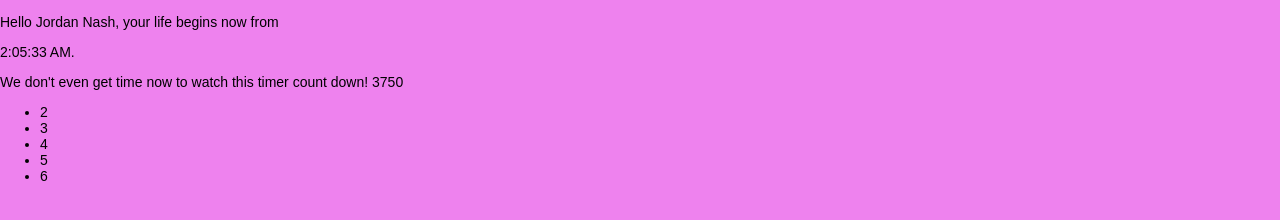
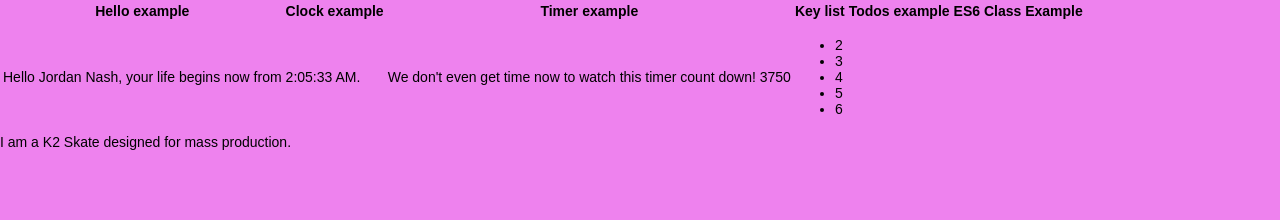
Before and after one commit to LayersOfAbstraction/Abstracted_react_snippets, a website: page index.html in a window 1280 px wide. Drawn offline with nearby package versions, Linux system fonts and the light colour scheme.

Commit message:
Update index.html

```diff
--- a/index.html
+++ b/index.html
@@ -5,15 +5,34 @@
     <title>React sample snippets</title>
   </head>
   <body>
-    <p>
+
     <!--Output-->
-    <div id="hello-example"></div>
-    <div id="clock-example"></div>
-    <div id="timer-example"></div>
-    <div id="key-list"></div>
-    <div id="api-call-example"></div>
-    <div id="todos-example"></div>
-    </p>
+    <table ID="DoubleBorderedTable">
+      <tbody>
+      <tr>
+        <th>Hello example</th>
+        <th>Clock example</th>
+        <th>Timer example</th>
+        <th>Key list</th>
+        <th>Todos example</th>
+        <th>ES6 Class Example</th>
+      </tr>
+      <tr>
+        <td><div id="hello-example"></div></td>
+        <td><div id="clock-example"></div></td>
+        <td><div id="timer-example"></div></td>
+        <td><div id="key-list"></div></td>
+        <td><div id="todos-example"></div></td>
+        <td><div id="es6ClassExample"></div></td>
+      </tr>
+    </tbody>
+    </table>
+
+
+
+
+
+
     <!-- Load React. -->
     <!-- Note: when deploying, replace "development.js" with
     production.min.js". -->
@@ -24,7 +43,7 @@
     <script src="scripts/Clock.js"></script>
     <script src="scripts/Timer.js"></script>
     <script src="scripts/KeyList.js"></script>
-    <script src="scripts/ApiCall.js"></script>
     <script src="scripts/ToDo.js"></script>
+    <script src="scripts/ESSixClassExample.js"></script>
   </body>
 </html>
```
